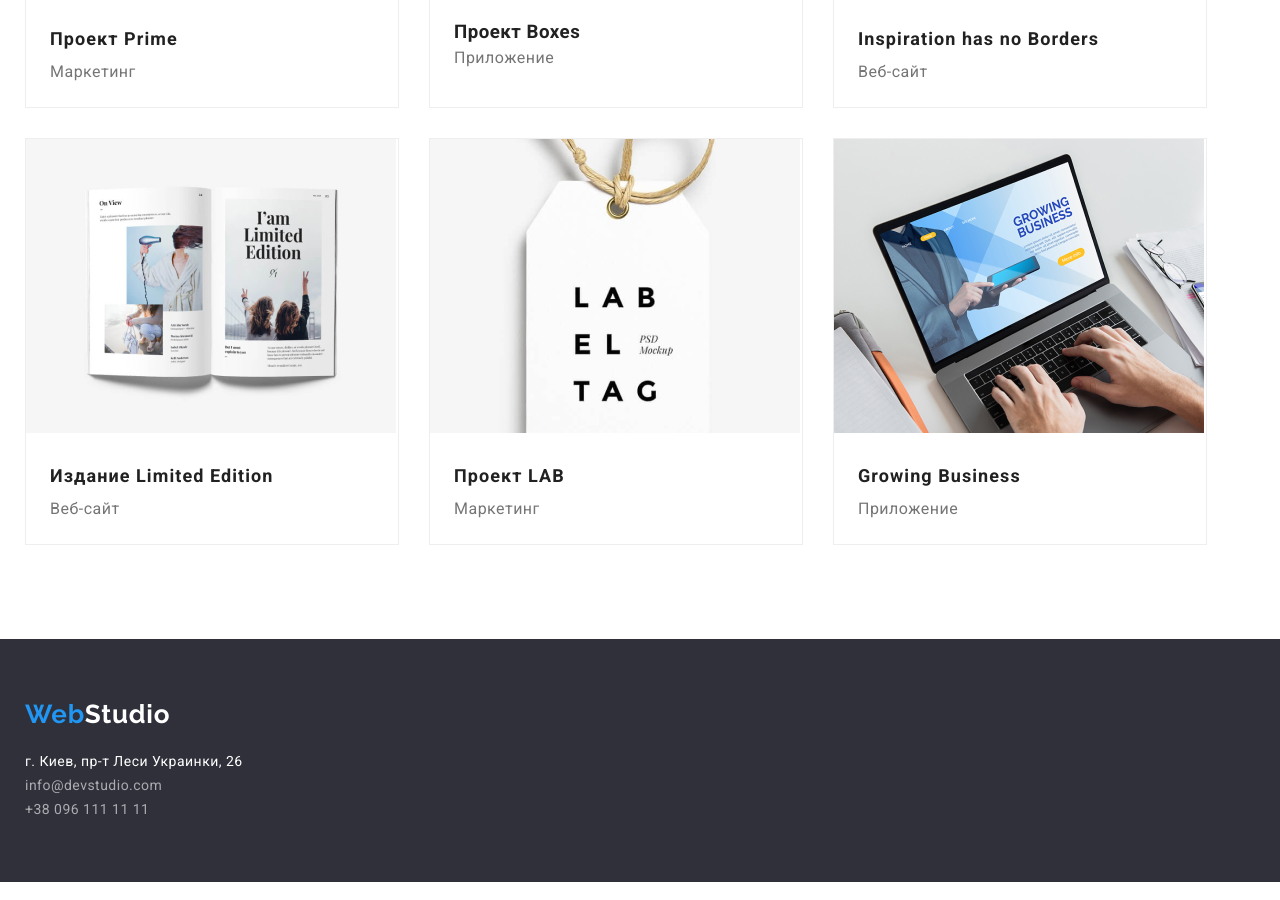
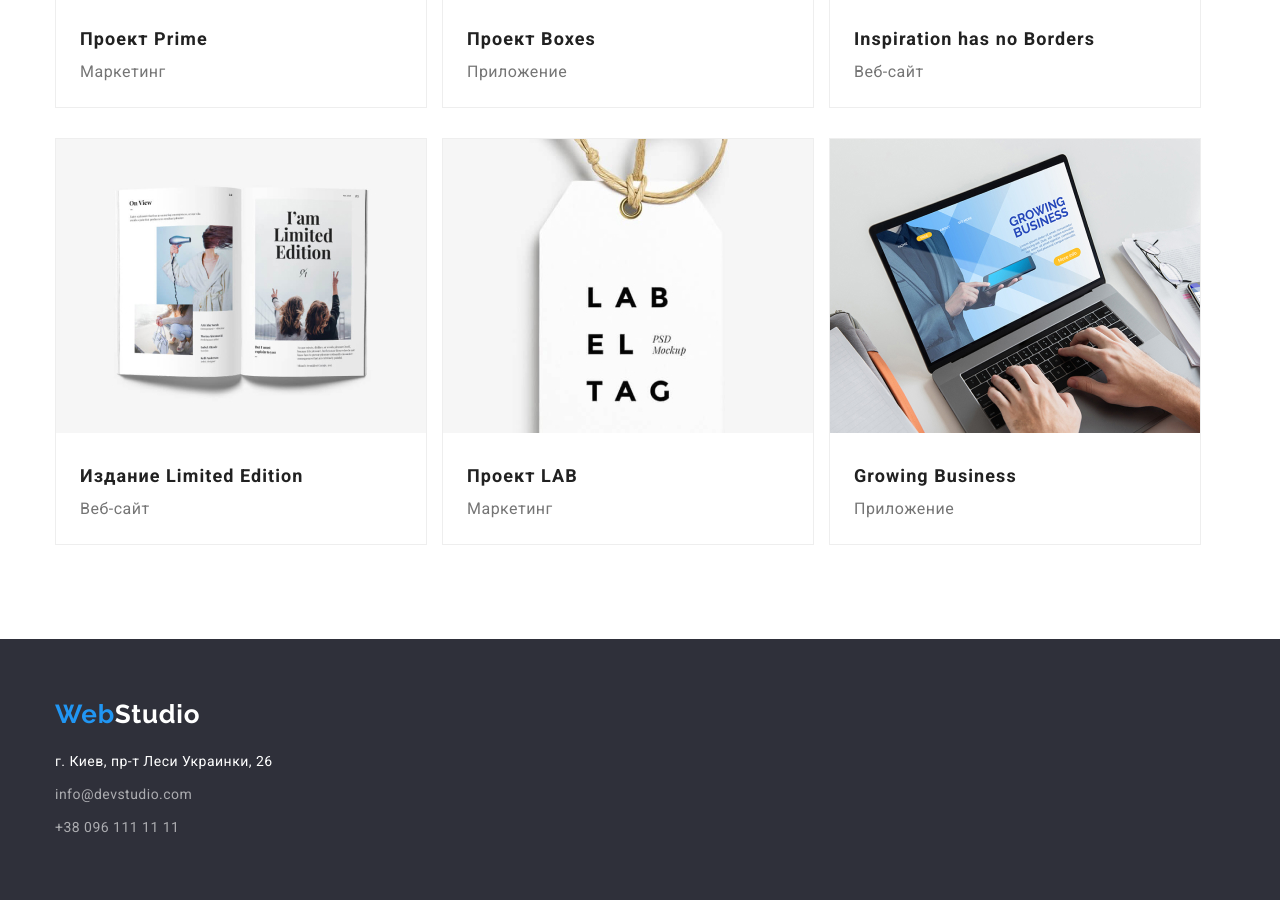
Before and after one commit to NadyaDanylyuk/goit-markup-hw-03, a plain HTML site: page portfolio.html in a window 1280 px wide. Shown: the part 1000-1900 px from the top of the page. Drawn offline with nearby package versions, Linux system fonts and the light colour scheme.

Commit message:
І знову виправляє помилки в ДЗ)

```diff
--- a/css/style.css
+++ b/css/style.css
@@ -12,7 +12,7 @@
 *,
 *::before,
 *::after {
-  box-sizing: inherit;
+  box-sizing: border-box;
 }
 
 body {
@@ -71,7 +71,7 @@ button:focus {
 .header-container,
 .container {
   margin: 0 auto;
-  width: 1230px;
+  width: 1200px;
   padding-left: 15px;
   padding-right: 15px;
 }
@@ -207,6 +207,7 @@ button:focus {
   line-height: 16px;
   letter-spacing: 1.14;
   text-transform: uppercase;
+  margin-bottom: 10px;
 }
 .featchers-details {
   color: var(--tittle-text-color);
@@ -270,7 +271,6 @@ button:focus {
   letter-spacing: 0.03em;
   margin-top: 30px;
   margin-left: auto;
-  margin-bottom: 10px;
   margin-right: auto;
 }
 .our-team-list,
@@ -278,19 +278,20 @@ button:focus {
   font-size: 16px;
   line-height: 1.18;
   letter-spacing: 0.03em;
-  margin-bottom: 30px;
 }
 
 .name {
   font-weight: 500;
   font-size: 16px;
   line-height: 1.18;
+  margin-bottom: 10px;
 }
 
 .position {
   color: var(--tittle-text-color);
   font-size: 16px;
   line-height: 1.18;
+  margin-bottom: 30px;
 }
 
 .footer {
@@ -298,22 +299,30 @@ button:focus {
   padding-top: 60px;
   padding-bottom: 60px;
 }
-.footer-list {
+/* .footer-list {
   list-style: none;
+} */
+.footer-link {
+  display: inline-block;
 }
-.adress {
+
+.footer-link.adress {
   color: var(--primary-white-color);
   font-weight: 400;
   font-size: 14px;
   line-height: 1.71;
   text-decoration: none;
 }
-.footer-contacts {
+.footer-link.mail,
+.footer-link.tel {
   font-weight: 400;
   font-size: 14px;
   line-height: 1.71;
   color: rgba(255, 255, 255, 0.6);
   text-decoration: none;
+}
+.footer-link.adress,
+.footer-link.mail {
   margin-bottom: 9px;
 }
 .footer-logo {
@@ -407,7 +416,7 @@ button:focus {
   width: 372px;
 }
 .ExamplesProjects-list .list-item:not(:nth-child(3n)) {
-  margin-right: 30px;
+  margin-right: 15px;
 }
 .ExamplesProjects-list p {
   font-size: 16px;
--- a/portfolio.html
+++ b/portfolio.html
@@ -1,25 +1,25 @@
 <!DOCTYPE html>
 <html lang="ru">
+
 <head>
   <meta charset="UTF-8" />
   <meta name="viewport" content="width=device-width, initial-scale=1.0" />
   <title>Portfolio</title>
-    <link
-      href="https://fonts.googleapis.com/css2?family=Raleway:wght@700&family=Roboto:wght@400;500;700;900&display=swap"
-      rel="stylesheet"
-    />
+  <link href="https://fonts.googleapis.com/css2?family=Raleway:wght@700&family=Roboto:wght@400;500;700;900&display=swap"
+    rel="stylesheet" />
   <link rel="stylesheet" href="https://cdnjs.cloudflare.com/ajax/libs/modern-normalize/1.0.0/modern-normalize.min.css">
   <link rel="stylesheet" href="css/style.css" />
 </head>
+
 <body>
   <header class="header">
     <div class="header-container">
       <nav class="nav">
         <a class="logo" href="./index.html"><span>Web</span>Studio</a>
         <ul class="site-nav">
-          <li class="list"><a href="./index.html" class="link current">Студия</a></li>
+          <li class="list"><a href="./index.html" class="link">Студия</a></li>
           <li class="list">
-            <a href="./portfolio.html" class="link">Портфолио</a>
+            <a href="./portfolio.html" class="link current">Портфолио</a>
           </li>
           <li class="list"><a href="#" class="link">Контакты</a></li>
         </ul>
@@ -60,55 +60,64 @@
             <img src="./images/1.jpg" alt="OurProjects" />
             <div class="projects">
               <h3 class="project-title">Технокряк</h3>
-            <p>Веб-сайт</p></div>
+              <p>Веб-сайт</p>
+            </div>
           </li>
           <li class="list-item">
             <img src="./images/2.jpg" alt="OurProjects" width="370" />
             <div class="projects">
               <h3 class="project-title">Постер New Orlean vs Golden Star</h3>
-            <p>Дизайн</p></div>
+              <p>Дизайн</p>
+            </div>
           </li>
           <li class="list-item">
             <img src="./images/3.jpg" alt="OurProjects" width="370" />
             <div class="projects">
               <h3 class="project-title">Ресторан Seafood</h3>
-            <p>Приложение</p></div>
+              <p>Приложение</p>
+            </div>
           </li>
           <li class="list-item">
             <img src="./images/4.jpg" alt="OurProjects" width="370" />
             <div class="projects">
               <h3 class="project-title">Проект Prime</h3>
-            <p>Маркетинг</p></div>
+              <p>Маркетинг</p>
+            </div>
           </li>
           <li class="list-item">
             <img src="./images/5.jpg" alt="OurProjects" width="370" />
             <div class="projects">
-            <h3>Проект Boxes</h3>
-            <p>Приложение</p></div>
+              <h3 class="project-title">Проект Boxes</h3>
+              <p>Приложение</p>
+            </div>
           </li>
           <li class="list-item">
             <img src="./images/6.jpg" alt="OurProjects" width="370" />
             <div class="projects">
               <h3 class="project-title">Inspiration has no Borders</h3>
-            <p>Веб-сайт</p></div>
+              <p>Веб-сайт</p>
+            </div>
           </li>
           <li class="list-item">
             <img src="./images/7.jpg" alt="OurProjects" width="370" />
             <div class="projects">
               <h3 class="project-title">Издание Limited Edition</h3>
-            <p>Веб-сайт</p></div>
+              <p>Веб-сайт</p>
+            </div>
           </li>
           <li class="list-item">
             <img src="./images/8.jpg" alt="OurProjects" width="370" />
             <div class="projects">
               <h3 class="project-title">Проект LAB</h3>
-            <p>Маркетинг</p></div>
+              <p>Маркетинг</p>
+            </div>
           </li>
           <li class="list-item">
             <img src="./images/9.jpg" alt="OurProjects" width="370" />
             <div class="projects">
               <h3 class="project-title">Growing Business</h3>
-            <p>Приложение</p></div>
+              <p>Приложение</p>
+            </div>
           </li>
         </ul>
       </div>
@@ -117,20 +126,21 @@
   <footer class="footer">
     <div class="container">
       <a class="footer-logo" href="./index.html"><span>Web</span>Studio</a>
-        <ul class="footer-list">
+      <ul>
         <li>
-            <a class="adress"
+          <a class= "footer-link adress"
             href="https://www.google.com/maps/place/бульвар+Лесі+Українки,+26,+Київ,+02000/@50.4266678,30.5372968,18z/data=!4m13!1m7!3m6!1s0x40d4cf0e033ecbe9:0x57a4dffefec77da0!2z0LHRg9C70YzQstCw0YAg0JvQtdGB0ZYg0KPQutGA0LDRl9C90LrQuCwgMjYsINCa0LjRl9CyLCAwMjAwMA!3b1!8m2!3d50.4265807!4d30.5383858!3m4!1s0x40d4cf0e033ecbe9:0x57a4dffefec77da0!8m2!3d50.4265807!4d30.5383858"
             target="_blank">г. Киев, пр-т Леси Украинки, 26</a>
         </li>
         <li>
-            <a href="mailto:info@devstudio.com" class="footer-contacts">info@devstudio.com</a>
+          <a  class= "footer-link mail" href="mailto:info@devstudio.com">info@devstudio.com</a>
         </li>
         <li>
-            <a href="tel::+38(096)111-11-11" class="footer-contacts">+38 096 111 11 11</a>
+          <a class= "footer-link tel" href="tel::+38(096)111-11-11" >+38 096 111 11 11</a>
         </li>
       </ul>
     </div>
   </footer>
 </body>
+
 </html>
```
Also changed, not shown: index.html (+11 -17 lines). Lines whose indentation alone changed are shown as unchanged.
